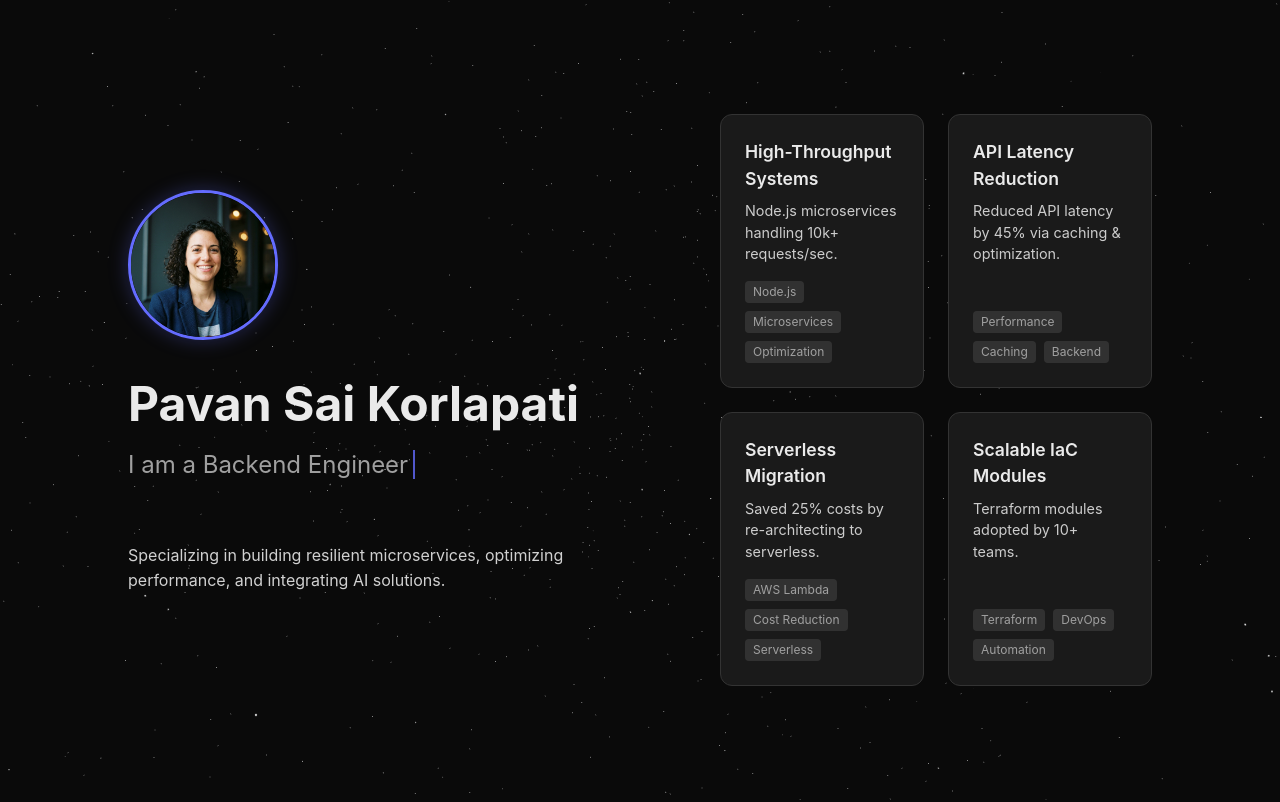
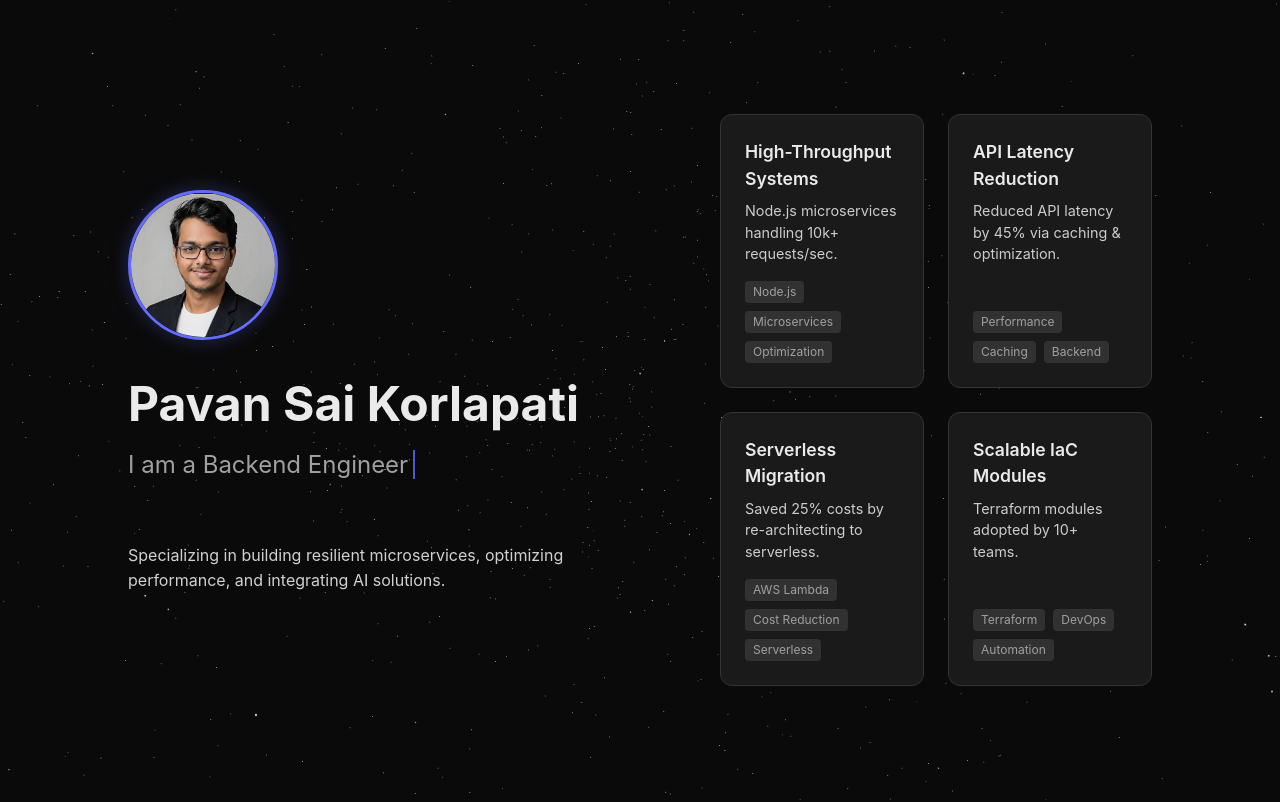
Before and after one commit to kpa1sai/kpa1sai, a React (Vite) app: page / in a window 1280 px wide. Shown: the top 802 px of the page. Built offline with nearby package versions, Linux system fonts and the light colour scheme.

Commit message:
Modify hero

```diff
--- a/src/components/Hero.tsx
+++ b/src/components/Hero.tsx
@@ -21,7 +21,7 @@ const Hero: React.FC = () => {
                 transition={{ duration: 0.8 }}
             >
                 <div className="hero-profile-container">
-                    <img src="/headshot.png" alt="Pavan" className="hero-headshot" />
+                    <img src="/headshot.jpeg" alt="Pavan" className="hero-headshot" />
                 </div>
                 <div className="hero-intro">
                     {/* <h3>Hi there, I'm</h3> */}
```
Also changed, not shown: public/headshot.jpeg (added), public/headshot.png (deleted).
